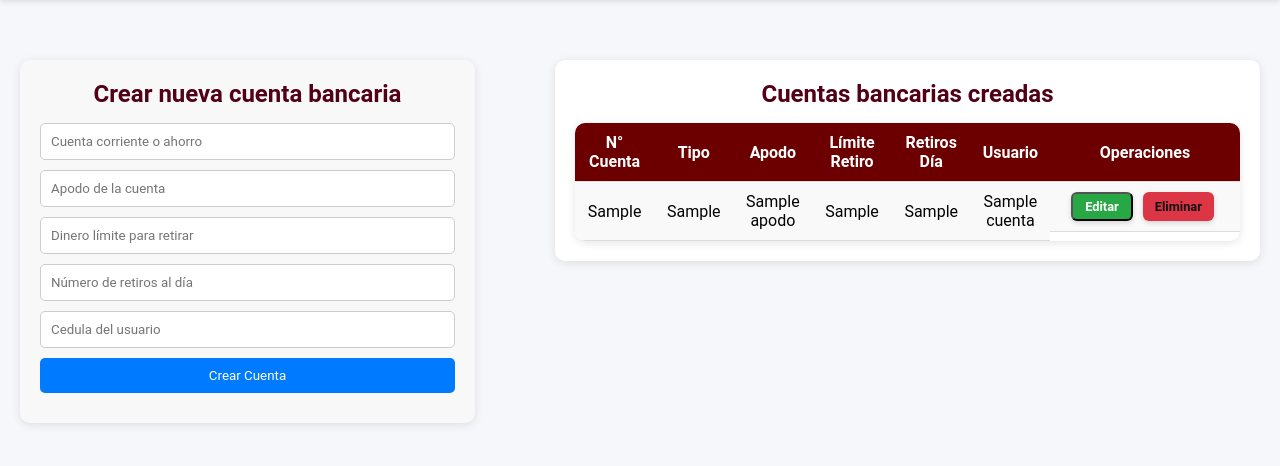
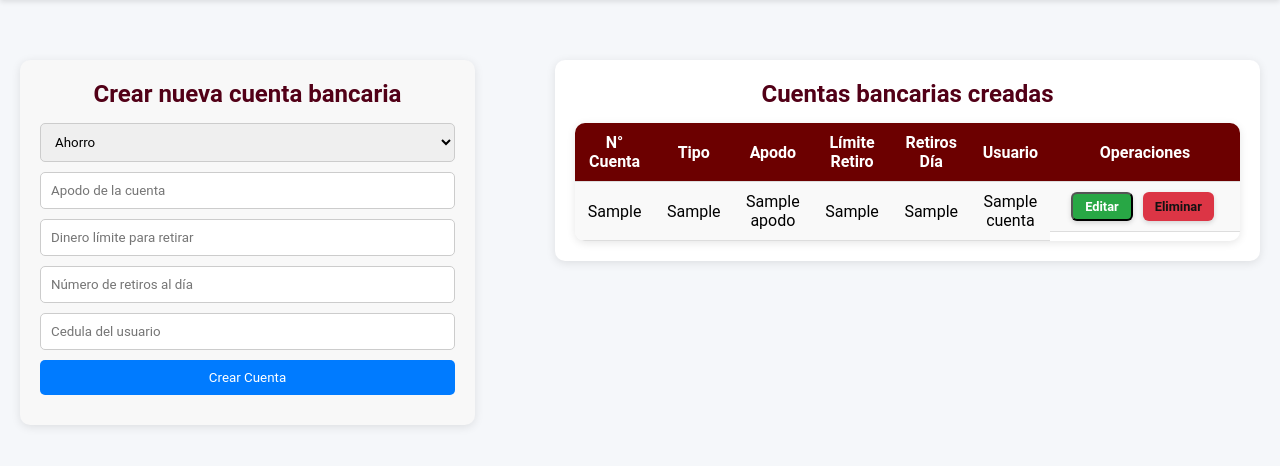
Before and after one commit to Ceress79/Bank_pinguinito, a Flask app: template templates/index.html in a window 1280 px wide. Shown: the part 60-526 px from the top of the page. Run offline with Flask 3, Linux system fonts and the light colour scheme; the template is opened without the code that fills it: most values are stand-ins (such as "Sample title", 1, 10 or a date in 2020).

Commit message:
Cambiados campos en los formularios de creacion y edicion de cuentas, tipo de campo y limitar que los numeros que se ingresen no sean negativos

```diff
--- a/static/css/home.css
+++ b/static/css/home.css
@@ -159,7 +159,7 @@ main.cuentas-container h1.bienvenida {
 }
 
 .form-crear-cuenta input,
-.form-crear-cuenta button {
+.form-crear-cuenta button, .form-crear-cuenta select {
   width: 100%;
   margin-bottom: 10px;
   padding: 10px;
--- a/static/css/modal.css
+++ b/static/css/modal.css
@@ -69,3 +69,13 @@
 .modal-contenido button[type="submit"]:hover {
   background-color: #0056b3;
 }
+
+.modal select{
+  font-size: 16px;
+  width: 100%;
+  padding: 8px 10px;
+  margin: 8px 0 16px 0;
+  box-sizing: border-box;
+  border: 1px solid #ccc;
+  border-radius: 4px;
+}
--- a/templates/index.html
+++ b/templates/index.html
@@ -43,10 +43,13 @@
     <div class="form-crear-cuenta">
       <h2>Crear nueva cuenta bancaria</h2>
       <form action="{{ url_for('cuentas.crear_cuenta_bancaria') }}" method="POST">
-        <input type="text" name="tipo_cuenta" placeholder="Cuenta corriente o ahorro" required>
+          <select class="" name="tipo_cuenta" required>
+            <option value="Ahorro">Ahorro</option>
+            <option value="Corriente">Corriente</option>
+          </select>
         <input type="text" name="apodo" placeholder="Apodo de la cuenta" required>
-        <input type="number" name="limite_retiro" placeholder="Dinero límite para retirar" required>
-        <input type="number" name="max_retiros_diarios" placeholder="Número de retiros al día" required>
+        <input type="number" name="limite_retiro" min="1" step="50" placeholder="Dinero límite para retirar" required>
+        <input type="number" name="max_retiros_diarios" min="1" placeholder="Número de retiros al día" required>
         <input type="text" name="id_usuario" placeholder="Cedula del usuario" required>
         <button type="submit">Crear Cuenta</button>
       </form>
@@ -108,17 +111,24 @@
       <form method="POST" id="formEditarCuenta" action="{{ url_for('cuentas.editar_cuenta', id=0) }}">
         <input type="hidden" name="id" id="modal-id" />
 
-        <label for="modal-tipo">Tipo de Cuenta:</label>
-        <input type="" name="tipo_cuenta" id="modal-tipo" required />
+
+        <!--<input type="" name="tipo_cuenta" id="modal-tipo" required /> -->
+        <div>
+          <label for="modal-tipo">Tipo de Cuenta:</label>
+          <select class="" name="tipo_cuenta" id="modal-tipo" required>
+            <option value="Ahorro">Ahorro</option>
+            <option value="Corriente">Corriente</option>
+          </select>
+        </div>
 
         <label for="modal-apodo">Apodo:</label>
         <input type="text" name="apodo" id="modal-apodo" required />
 
         <label for="modal-limite">Límite de Retiro:</label>
-        <input type="number" name="limite_retiro" id="modal-limite" required />
+        <input type="number" min="1" step="50" name="limite_retiro" id="modal-limite" required />
 
         <label for="modal-maxretiros">Máximo Retiros Diarios:</label>
-        <input type="number" name="max_retiros_diarios" id="modal-maxretiros" required />
+        <input type="number" min="1" name="max_retiros_diarios" id="modal-maxretiros" required />
 
         <label for="modal-usuario">Cedula Usuario:</label>
         <input type="text" name="id_usuario" id="modal-usuario" required />
```
